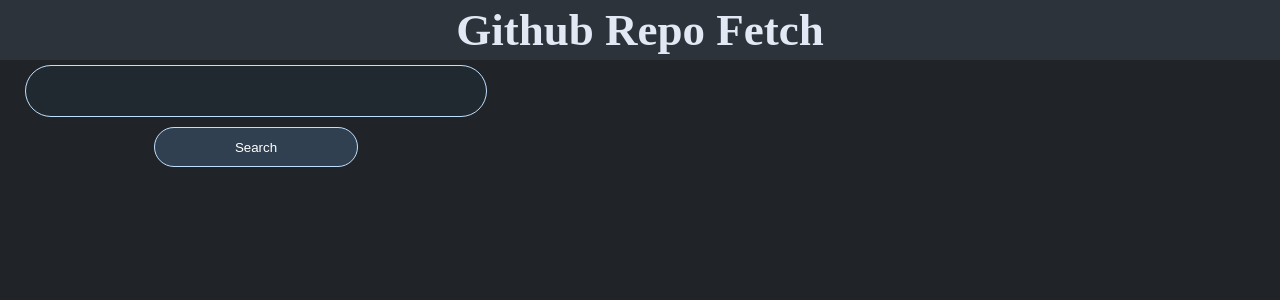
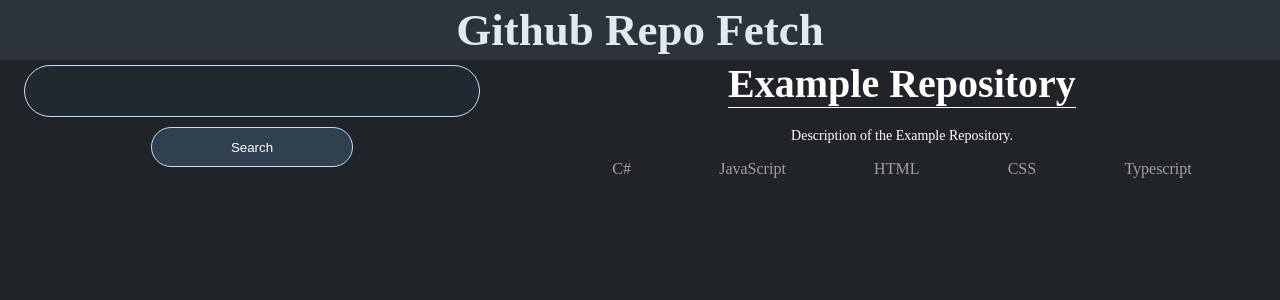
Before and after one commit to Edinaldo-C-Silva-Jr/React-Projects, a React (Create React App) app in the folder Github Repository Fetch/github-repo-fetch/: page / in a window 1280 px wide. Shown: the top 300 px of the page. Built offline with nearby package versions, Linux system fonts and the light colour scheme.

Commit message:
Created a Repository Panel to display the repository info on the right side of the page.

```diff
--- /dev/null
+++ b/Github Repository Fetch/github-repo-fetch/src/components/RepositoryPanel/index.tsx
@@ -0,0 +1,27 @@
+import {
+    Container,
+    LanguagesContainer,
+    LanguageTooltip,
+    RepoDescription,
+    RepoTitle,
+} from "./styles";
+
+const RepositoryPanel = () => {
+    return (
+        <Container>
+            <RepoTitle>Example Repository</RepoTitle>
+            <RepoDescription>
+                Description of the Example Repository.
+            </RepoDescription>
+            <LanguagesContainer>
+                <LanguageTooltip>C#</LanguageTooltip>
+                <LanguageTooltip>JavaScript</LanguageTooltip>
+                <LanguageTooltip>HTML</LanguageTooltip>
+                <LanguageTooltip>CSS</LanguageTooltip>
+                <LanguageTooltip>Typescript</LanguageTooltip>
+            </LanguagesContainer>
+        </Container>
+    );
+};
+
+export default RepositoryPanel;
--- /dev/null
+++ b/Github Repository Fetch/github-repo-fetch/src/components/RepositoryPanel/styles.ts
@@ -0,0 +1,42 @@
+import styled from "styled-components";
+
+export const Container = styled.div`
+    width: 100%;
+    height: 100%;
+
+    display: flex;
+    align-items: center;
+    flex-direction: column;
+`;
+
+export const RepoTitle = styled.h1`
+    font-size: 40px;
+    font-weight: 700;
+    margin-bottom: 20px;
+
+    color: #ffffff;
+    border-bottom: 1px solid #ffffff;
+`;
+
+export const RepoDescription = styled.p`
+    font-size: 14px;
+    font-weight: 400;
+    margin-bottom: 10px;
+
+    color: #ffffff;
+`;
+
+export const LanguagesContainer = styled.div`
+    width: 100%;
+    height: 30px;
+
+    display: flex;
+    align-items: center;
+    justify-content: space-evenly;
+`;
+
+export const LanguageTooltip = styled.p`
+    font-size: 16;
+    font-weight: 400;
+    color: #a0a0a0;
+`;
--- a/Github Repository Fetch/github-repo-fetch/src/pages/Home/index.tsx
+++ b/Github Repository Fetch/github-repo-fetch/src/pages/Home/index.tsx
@@ -17,6 +17,7 @@
 import { GithubUserInfo } from "../../components/ProfileInfo/types";
 import { isAxiosError } from "axios";
 import { RepositoryBasicInfo } from "../../components/ListItem/types";
+import RepositoryPanel from "../../components/RepositoryPanel";
 
 const App = () => {
     const [usernameInput, setUsernameInput] = useState("");
@@ -79,7 +80,9 @@
                             : null}
                     </SearchResults>
                 </LeftColumn>
-                <RightColumn></RightColumn>
+                <RightColumn>
+                    <RepositoryPanel />
+                </RightColumn>
             </Page>
         </Container>
     );
--- a/Github Repository Fetch/github-repo-fetch/src/pages/Home/styles.ts
+++ b/Github Repository Fetch/github-repo-fetch/src/pages/Home/styles.ts
@@ -13,8 +13,9 @@
 `;
 
 export const LeftColumn = styled.div`
-    flex: 2;
+    width: 40%;
     height: 100%;
+    margin-right: 10px;
 
     display: flex;
     flex-direction: column;
@@ -40,5 +41,6 @@
 `;
 
 export const RightColumn = styled.div`
-    flex: 3;
+    margin-left: 10px;
+    width: 60%;
 `;
```
